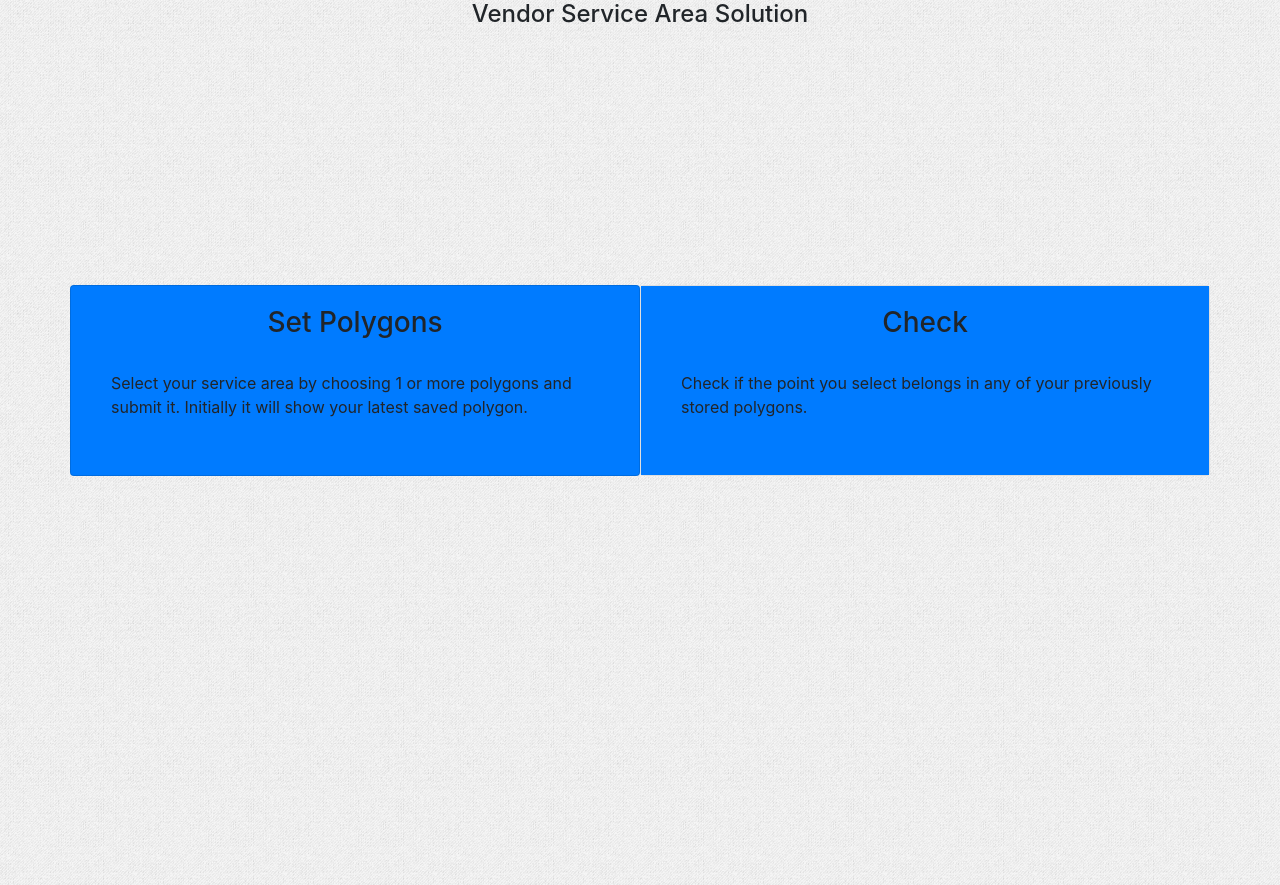
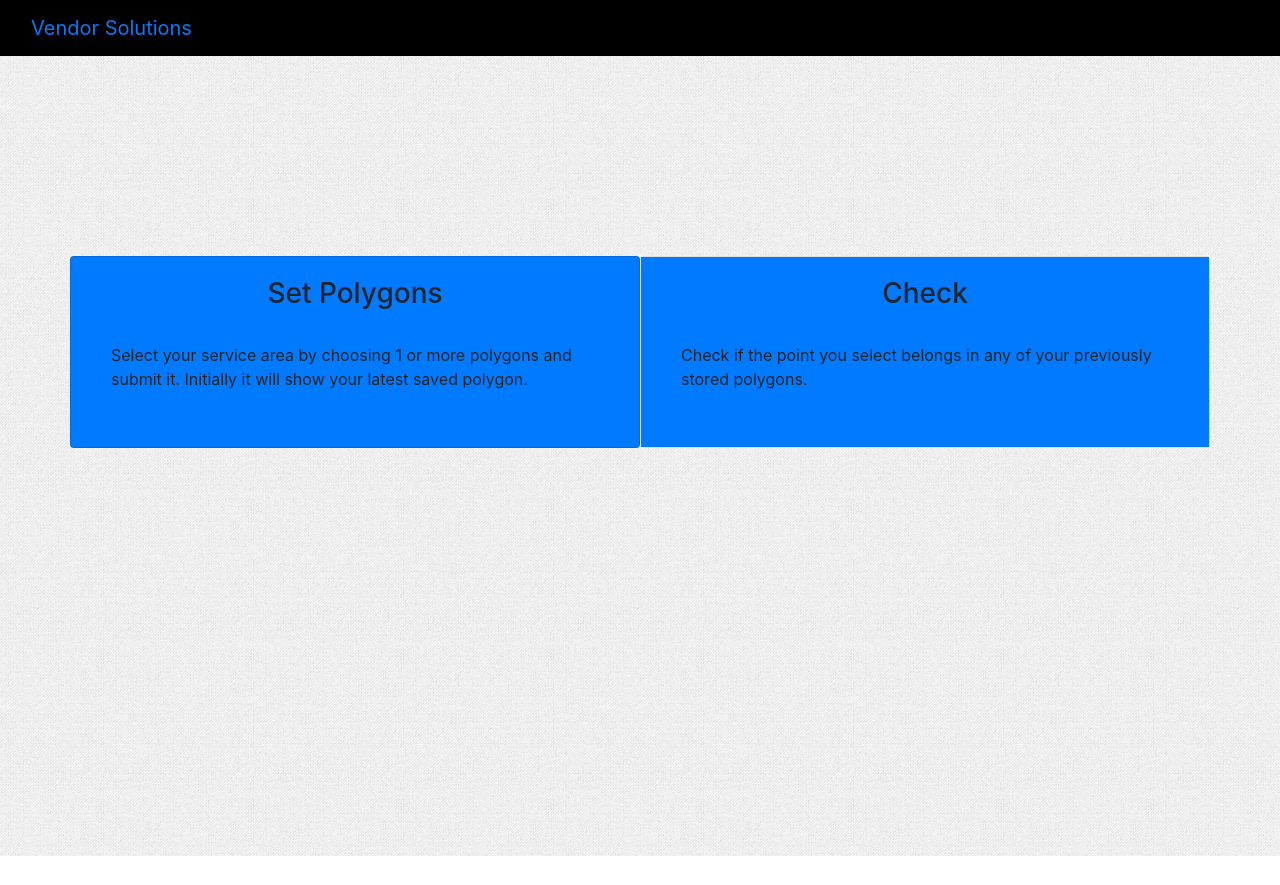
Before and after one commit to samdcoder/google-maps-polygon, a website: page public/index.html in a window 1280 px wide. After the commit the page ends 856 px from the top, so only its background shows below. Drawn offline with nearby package versions, Linux system fonts and the light colour scheme.

Commit message:
added navigation bar to the main page

```diff
--- a/public/index.html
+++ b/public/index.html
@@ -26,20 +26,29 @@
 
 		}
 		.mainCard:hover{
-			padding-top: 10px;
-  			padding-bottom: 10px;
+			padding-top: 20px;
+  			padding-bottom: 20px;
 
 		}
 		a.custom-card,
 		a.custom-card:hover {
   			color: inherit;
   		}
+  		.nav-properties{
+  			background-color: black;
+  		}
 
     </style>
-	<title>Vendor Service Area Finder</title>
+	<title>Vendor Solutions</title>
 </head>
 <body>
-	<h4><center> Vendor Service Area Solution </center> </h4> <br> <br>
+	<nav class="navbar navbar-inverse nav-properties">
+	  <div class="container-fluid">
+	    <div class="navbar-header">
+	      <a class="navbar-brand" href="#">Vendor Solutions</a>
+	    </div>
+	  </div>
+	</nav>
 
 	<div class="container">
 		<div class="row">
```
Also changed, not shown: public/check.html (+2 -0 lines).
